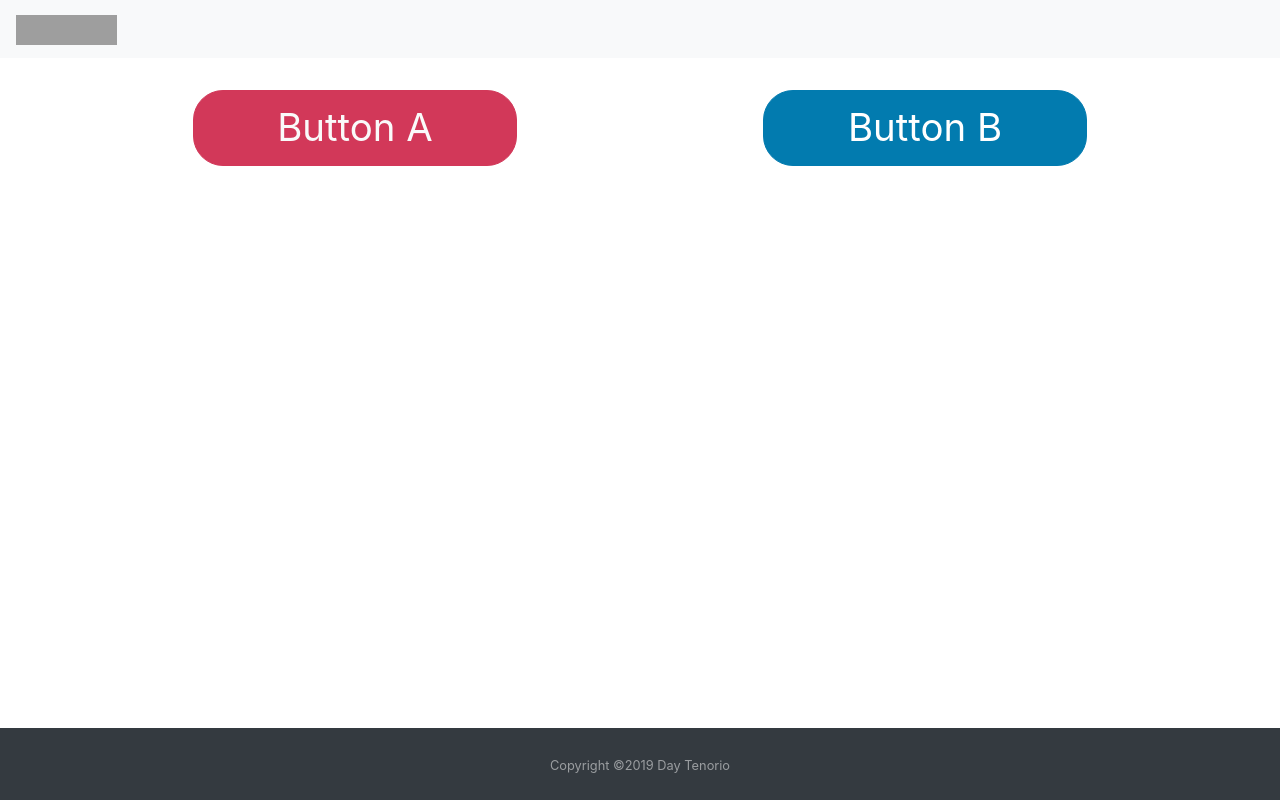
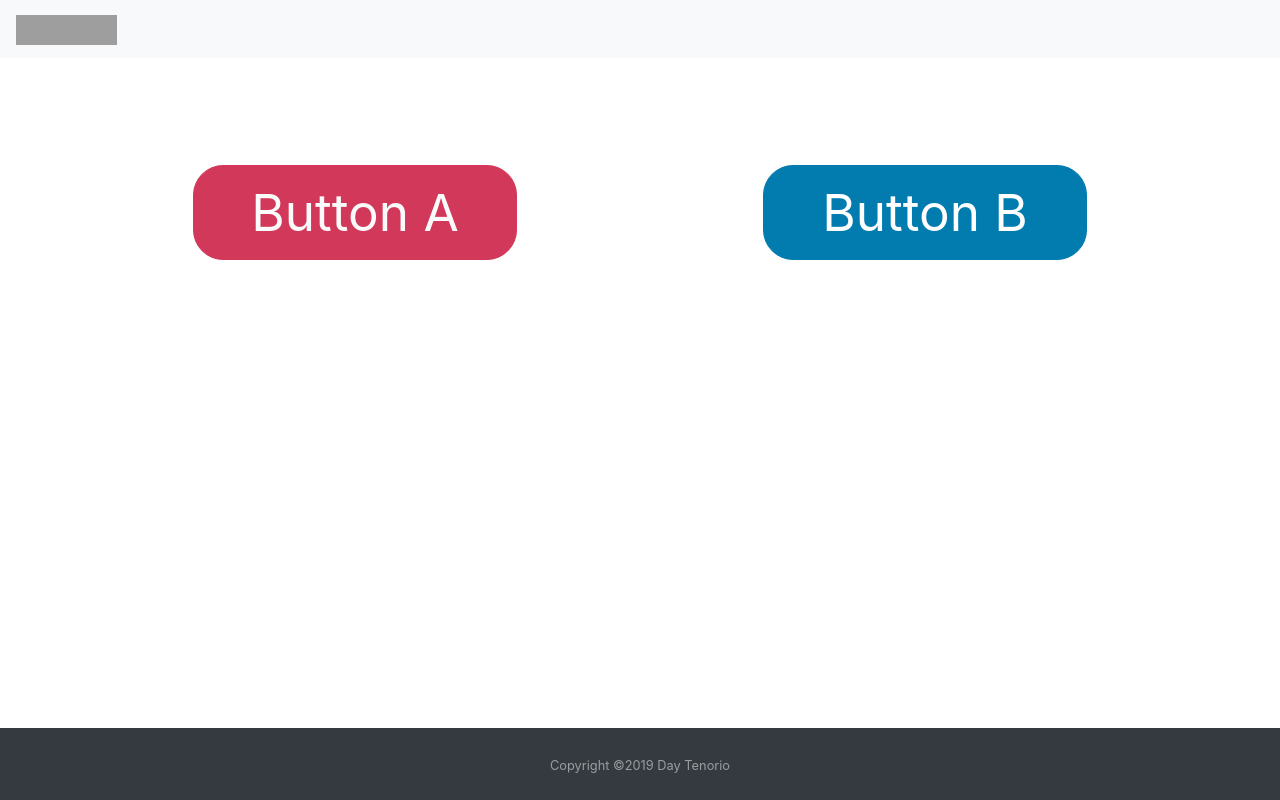
Before and after one commit to daytenorio/Interview-Test-FE, an Angular app: page / in a window 1280 px wide. Built offline with nearby package versions, Linux system fonts and the light colour scheme; grey boxes are pictures that could not be loaded.

Commit message:
layout adjusts
increase padding-top

```diff
--- a/src/app/app.component.css
+++ b/src/app/app.component.css
@@ -3,5 +3,5 @@
   width: 100%;
   position: relative;
   text-align: center;
-  padding-top: 75px;
+  padding-top: 150px;
 }
--- a/src/app/app.component.ts
+++ b/src/app/app.component.ts
@@ -23,4 +23,8 @@ export class AppComponent {
   ) {
     if (targetElement !== "button") this.buttons.hideToolTips();
   }
+  @HostListener("window:scroll", ["$event"])
+  scrollHandler(event) {
+    console.debug("Scroll Event");
+  }
 }
--- a/src/app/buttons/buttons.component.css
+++ b/src/app/buttons/buttons.component.css
@@ -9,7 +9,7 @@
   cursor: pointer;
   width: 60%;
   min-width: 50px;
-  font-size: 3vw;
+  font-size: 4vw;
 }
 
 .red-button {
```
